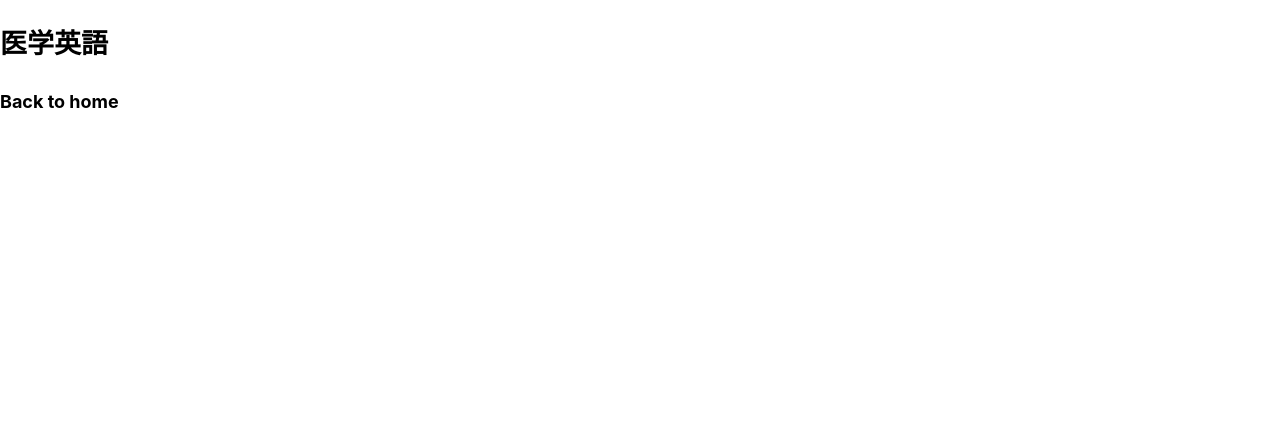
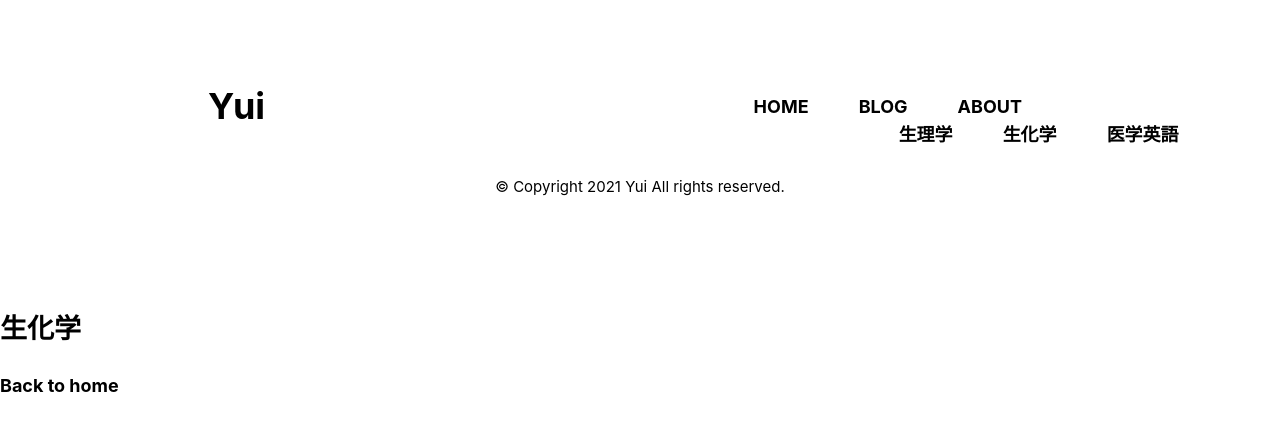
Before and after one commit to yui-nagamatsu/nextjs-blog, a Next.js app: page /posts/english in a window 1280 px wide. Shown: the top 430 px of the page. Built offline with nearby package versions, Linux system fonts and the light colour scheme.

Commit message:
Import layout to categoryItem

```diff
--- a/pages/posts/english.js
+++ b/pages/posts/english.js
@@ -1,14 +1,19 @@
 import Link from 'next/link'
+import utilStyles from '../../styles/utils.module.css'
+import Layout from '../../components/layout'
 
 export default function English() {
     return (
+        <div>
+            <Layout home></Layout>
             <>
-        <h2>医学英語</h2>
+            <h2 className={utilStyles.headingLg}>生化学</h2>
             <p>
             <Link href="/">
                 <a>Back to home</a>
             </Link>
             </p>
             </>
+        </div>
     )
   }
```
Also changed, not shown: pages/posts/biochemistry.js (+6 -1 lines), pages/posts/physiology.js (+6 -1 lines). Lines whose indentation alone changed are shown as unchanged.
